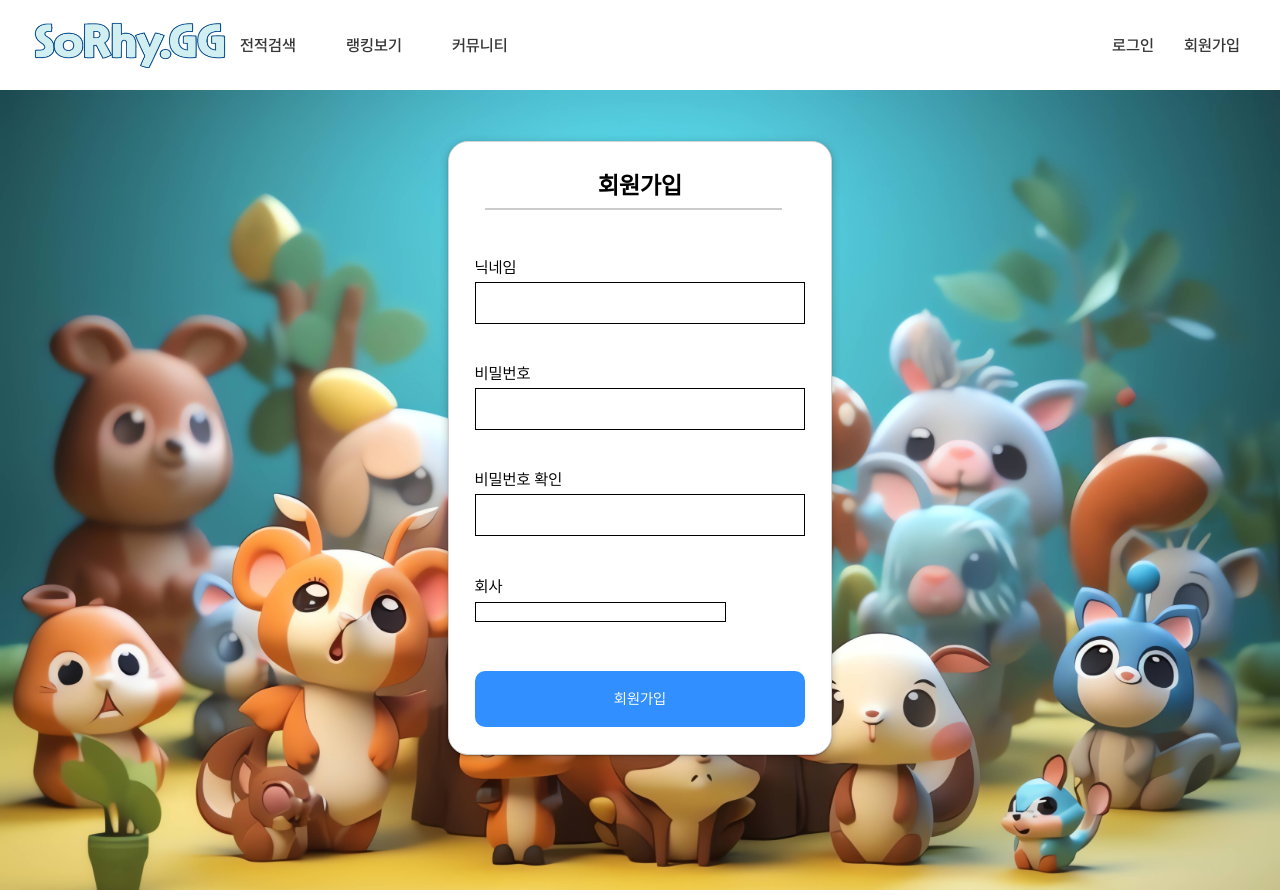
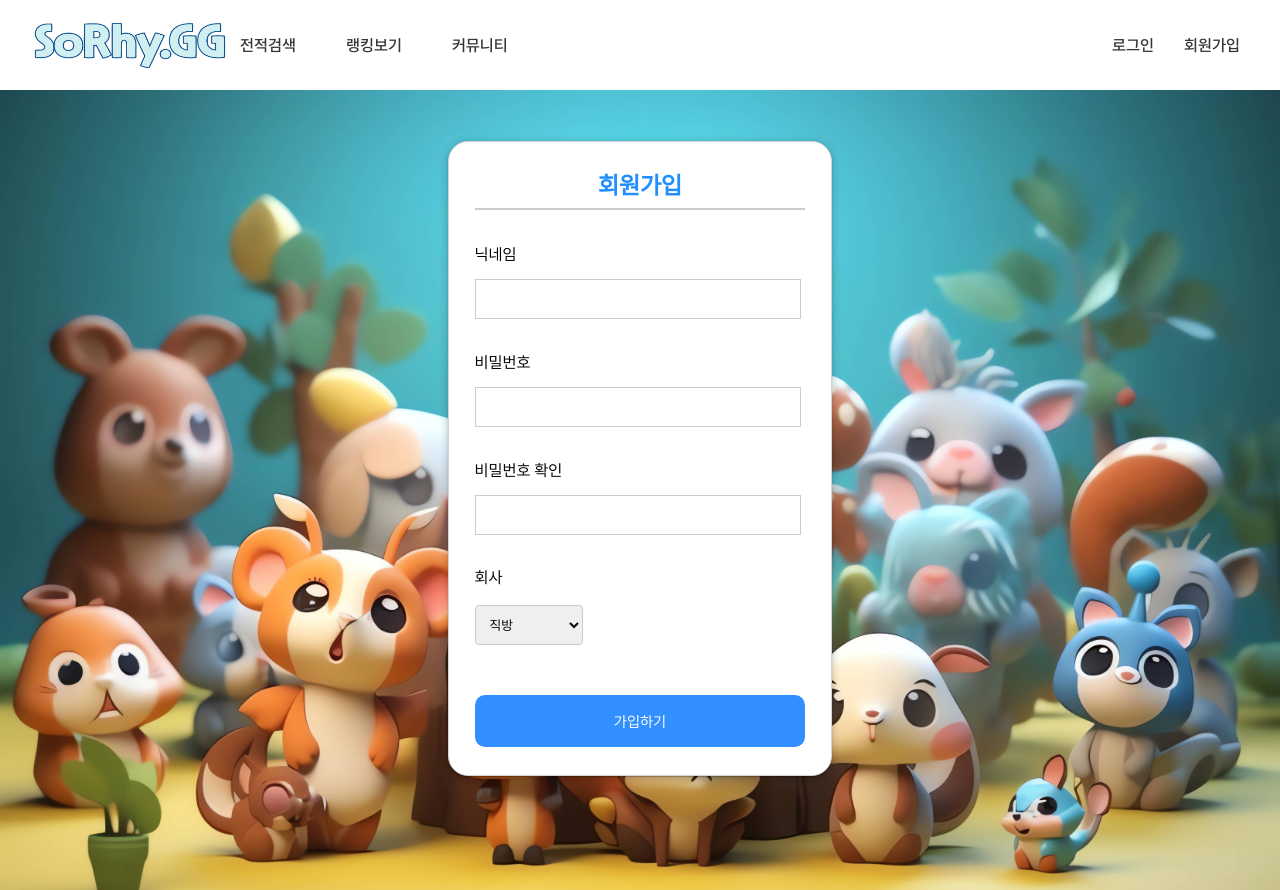
Before and after one commit to yryryr96/refactor_sorhy, a Next.js app in the folder frontend/: page /signup in a window 1280 px wide. Built offline with nearby package versions, Linux system fonts and the light colour scheme.

Commit message:
Feat : SignUp & Login UI

```diff
--- a/frontend/src/components/hr/Hr.Styled.tsx
+++ b/frontend/src/components/hr/Hr.Styled.tsx
@@ -1,8 +1,8 @@
 import styled from 'styled-components';
 
-export const Hr = styled.hr`
-    margin-left: 3%;
+export const Hr = styled.hr<any>`
+    margin-left: ${(props) => (props.leftmargin ? props.leftmargin : '3%')};
     padding: 0% 2%;
-    width: 90%;
+    width: ${(props) => (props.width ? props.width : '90%')};
     border: 1px solid #ccc;
 `;
--- a/frontend/src/components/input/Input.styled.tsx
+++ b/frontend/src/components/input/Input.styled.tsx
@@ -5,17 +5,19 @@ const StyledInput = styled.input.attrs<any>((props: any) => ({
     placeholder: props.placeholder || null,
     disabled: props.disabled || false,
     border_radi: props.border_radi || 0,
+    inputstate: props.inputstate || 'false',
 }))`
     ${(props: any) => {
-        const inputState = props.inputstate || 'true';
+        const inputState = props.inputstate || 'false';
         const disabled = props.disabled || false;
         const font_size = props.font_size || false;
+        const border_radi = props.border_radi || 0;
         return css`
             width: ${props.width}vw;
             height: ${props.height}vh;
-            border-radius: ${props.border_radi}px;
+            border-radius: ${() => (border_radi === 0 ? props.border_radi : '0px')};
             background-color: ${() => (disabled ? props.theme.colors.lightgray : props.theme.colors.white)};
-            border: 3px solid ${() => (inputState === 'true' ? 'white' : 'red')};
+            border: 1px solid ${() => (inputState === 'true' ? 'white' : '#ccc')};
             outline: none;
             font-family: ${(props) => props.theme.fonts.HangeulFontMedium || 'Arial'};
             font-size: ${() => (font_size !== 'false' ? `${props.font_size}px` : props.theme.fontSizes.medium)};
--- a/frontend/src/pageComponents/login/Login.Styled.tsx
+++ b/frontend/src/pageComponents/login/Login.Styled.tsx
@@ -26,7 +26,7 @@ const StyledLoginFrame = styled.div`
     background-color: white;
     box-shadow: rgba(0, 0, 0, 0.25) 0px 0.0625em 0.0625em, rgba(0, 0, 0, 0.25) 0px 0.125em 0.5em,
         rgba(255, 255, 255, 0.1) 0px 0px 0px 1px inset;
-    gap: 20px;
+    gap: 5px;
 `;
 
 const StyledLoginForm = styled.form`
@@ -36,7 +36,7 @@ const StyledLoginForm = styled.form`
     width: 100%;
     height: 90%;
     background-color: white;
-    gap: 10px;
+    gap: 5px;
 `;
 
 const StyledLoginInnerForm = styled.div`
@@ -55,7 +55,7 @@ const StyledLoginInnerFormInput = styled.input`
 `;
 
 const StyledLoginInputBox = styled.div`
-    border: 1px solid black;
+    height: 60%;
 `;
 
 const StyledLoginFormButton = styled.button`
--- a/frontend/src/pageComponents/signup/SignUp.Styled.tsx
+++ b/frontend/src/pageComponents/signup/SignUp.Styled.tsx
@@ -19,24 +19,23 @@ const StyledSignupFrame = styled.div`
     align-items: center;
     justify-content: space-around;
     width: 30%;
-    height: 88%;
+    height: 91%;
     padding: 1% 2%;
     border: 1px solid lightgray;
     border-radius: 20px;
     background-color: white;
     box-shadow: rgba(0, 0, 0, 0.25) 0px 0.0625em 0.0625em, rgba(0, 0, 0, 0.25) 0px 0.125em 0.5em,
         rgba(255, 255, 255, 0.1) 0px 0px 0px 1px inset;
-    gap: 20px;
 `;
 
 const StyledSignupForm = styled.form`
     display: flex;
     flex-direction: column;
-    justify-content: space-between;
+
     width: 100%;
     height: 95%;
     background-color: white;
-    gap: 20px;
+    gap: 30px;
 `;
 
 const StyledSignupFormButton = styled.button`
@@ -47,19 +46,31 @@ const StyledSignupFormButton = styled.button`
     background-color: #318fff;
     width: 100%;
     height: 10%;
-    margin-top: 10px;
+    margin-top: 20px;
     cursor: pointer;
 `;
-const StyledTextPtag = styled.p`
-    margin-bottom: 5px;
+const StyledTextPtag = styled.div`
+    width: 100%;
+    height: 50%;
 `;
 
 const StyledTextContainer = styled.div`
     display: 'flex';
-    width: '100%';
+    width: 100%;
+    height: 5%;
     justify-content: 'center';
+    margin-bottom: 15px;
+`;
+
+const StyledInputLabelContainer = styled.div`
+    display: flex;
+    flex-direction: column;
+    justify-content: center;
+    width: 100%;
+    height: 15%;
 `;
 export {
+    StyledInputLabelContainer,
     StyledSignupMain,
     StyledSignupFrame,
     StyledSignupFormButton,
--- a/frontend/src/pageComponents/signup/index.tsx
+++ b/frontend/src/pageComponents/signup/index.tsx
@@ -1,57 +1,92 @@
 'use client';
-
+import { useState } from 'react';
 import Input from '@/components/input';
 import Button from '@/components/button';
 import Image from 'next/image';
 import { useRouter } from 'next/navigation';
 import { useSignupHook } from '@/hooks/user/useSignupHook';
-import { StyledLoginForm, StyledLoginFrame, StyledLoginInputBox, StyledLoginMain, StyledLoginTextContainer } from '../login/Login.Styled';
-import { StyledSignupForm, StyledSignupFormButton, StyledSignupFrame, StyledSignupMain, StyledTextContainer, StyledTextPtag } from './SignUp.Styled';
+import { SelectBox } from '../articles/components/mainbar/searchbar/Searchbar.Styled';
+import {
+    StyledLoginForm,
+    StyledLoginFrame,
+    StyledLoginInputBox,
+    StyledLoginMain,
+    StyledLoginTextContainer,
+} from '../login/Login.Styled';
+import {
+    StyledInputLabelContainer,
+    StyledSignupForm,
+    StyledSignupFormButton,
+    StyledSignupFrame,
+    StyledSignupMain,
+    StyledTextContainer,
+    StyledTextPtag,
+} from './SignUp.Styled';
 import HR from '@/components/hr';
 
 const Signup = () => {
     const { user, inputState, handleChange, handleSubmit } = useSignupHook();
+    const [selectedCompany, setSelectedCompany] = useState('1');
+
     return (
         <StyledSignupMain>
             <StyledSignupFrame>
                 <StyledSignupForm onSubmit={handleSubmit}>
                     <StyledTextContainer>
-                        <h2 style={{textAlign:"center"}}>회원가입</h2>
-                        <HR />
+                        <h2 style={{ textAlign: 'center', color: '#218fff' }}>회원가입</h2>
+                        <HR width="100%" leftmargin="0%" />
                     </StyledTextContainer>
-                    <div>
+                    <StyledInputLabelContainer>
                         <StyledTextPtag>닉네임</StyledTextPtag>
                         <StyledLoginInputBox>
-                        <Input type="text" name="nickname" onChange={handleChange} inputstate={inputState.nickname} width={25.5} height={5}/>
+                            <Input
+                                type="text"
+                                name="nickname"
+                                onChange={handleChange}
+                                inputstate={inputState.nickname}
+                                width={25.5}
+                                height={5}
+                            />
                         </StyledLoginInputBox>
-                    </div>
-
-                    <div>
+                    </StyledInputLabelContainer>
+                    <StyledInputLabelContainer>
                         <StyledTextPtag>비밀번호</StyledTextPtag>
                         <StyledLoginInputBox>
-                        <Input type="password" name="password" onChange={handleChange} inputstate={inputState.password} width={25.5} height={5}/>
+                            <Input
+                                type="password"
+                                name="password"
+                                onChange={handleChange}
+                                inputstate={inputState.password}
+                                width={25.5}
+                                height={5}
+                            />
                         </StyledLoginInputBox>
-                    </div>
-
-                    <div>
+                    </StyledInputLabelContainer>
+                    <StyledInputLabelContainer>
                         <StyledTextPtag>비밀번호 확인</StyledTextPtag>
                         <StyledLoginInputBox>
                             <Input
                                 type="password"
                                 name="confirmPassword"
                                 onChange={handleChange}
-                            inputstate={inputState.confirmPassword}
                                 width={25.5}
                                 height={5}
                             />
                         </StyledLoginInputBox>
-                    </div>
+                    </StyledInputLabelContainer>
+                    <StyledInputLabelContainer>
+                        <StyledTextPtag>회사</StyledTextPtag>
+                        <SelectBox value={selectedCompany} onChange={(e) => setSelectedCompany(e.target.value)}>
+                            <option value="1">직방</option>
+                            <option value="2">삼성전자</option>
+                            <option value="3">삼성전기</option>
+                            <option value="4">삼성생명</option>
+                            <option value="5">삼성화재</option>
+                            <option value="6">싸피</option>
+                        </SelectBox>
+                    </StyledInputLabelContainer>
 
-                    <div>
-                    <StyledTextPtag>회사</StyledTextPtag>
-                        <Input style={{border:"1px solid black"}} type="number" name="companyId" onChange={handleChange} inputstate={inputState.companyId} />
-                    </div>
-                    <StyledSignupFormButton type="submit">회원가입</StyledSignupFormButton>
+                    <StyledSignupFormButton type="submit">가입하기</StyledSignupFormButton>
                 </StyledSignupForm>
             </StyledSignupFrame>
         </StyledSignupMain>
```
Also changed, not shown: frontend/src/components/modal/index.tsx (+6 -1 lines), frontend/src/pageComponents/login/index.tsx (+29 -9 lines), frontend/src/pageComponents/mainPage/index.tsx (+9 -1 lines). Lines whose indentation alone changed are shown as unchanged.
